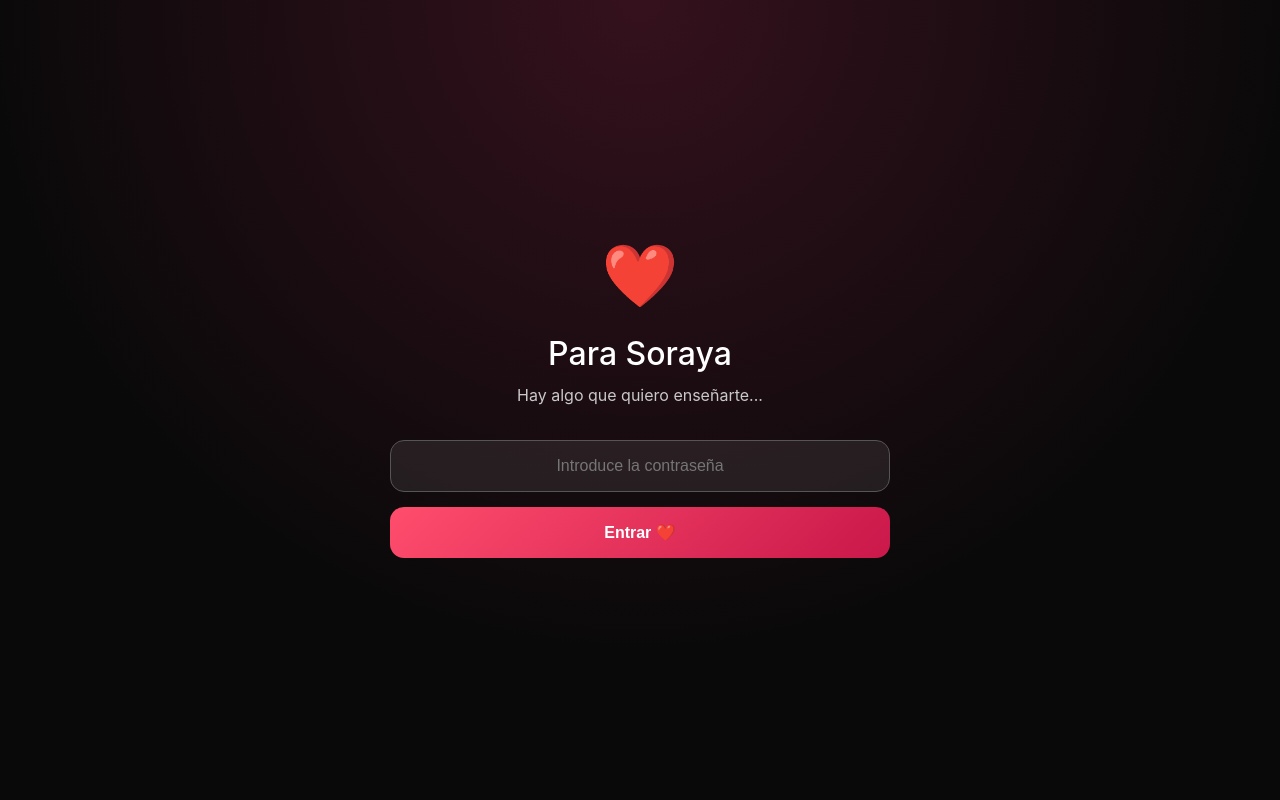
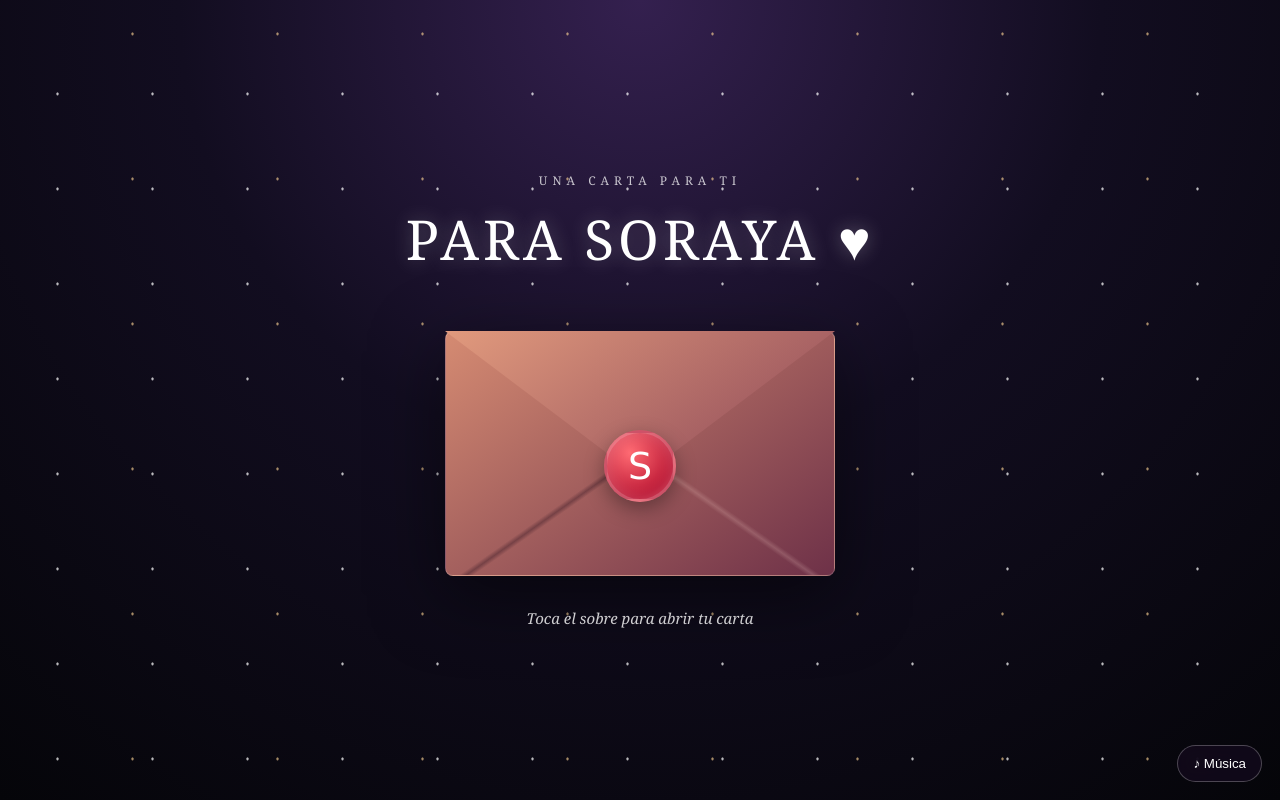
Before and after one commit to rodaander-pixel/Soraya, a plain HTML site: page index.html in a window 1280 px wide. Drawn offline with Linux system fonts and the light colour scheme.

Commit message:
Update index.html

```diff
--- a/index.html
+++ b/index.html
@@ -12,98 +12,270 @@
   padding: 0;
 }
 
+html, body {
+  width: 100%;
+  min-height: 100%;
+}
+
 body {
   min-height: 100vh;
-      background: radial-gradient(circle at top, #35111d, #090909 65%);
+  overflow-x: hidden;
+  background:
+    radial-gradient(circle at 50% 0%, #34204f 0%, #120d20 45%, #050509 100%);
   color: white;
-      font-family: -apple-system, BlinkMacSystemFont, "Segoe UI", sans-serif;
+  font-family: Georgia, "Times New Roman", serif;
+}
+
+/* ESTRELLAS */
+.stars,
+.stars::before,
+.stars::after {
+  position: fixed;
+  inset: 0;
+  pointer-events: none;
+}
+
+.stars {
+  background-image:
+    radial-gradient(circle, rgba(255,255,255,.9) 1px, transparent 1.5px),
+    radial-gradient(circle, rgba(255,215,150,.8) 1px, transparent 1.5px);
+  background-size: 95px 95px, 145px 145px;
+  background-position: 10px 20px, 60px 80px;
+  animation: starsMove 18s linear infinite;
+  opacity: .8;
+}
+
+@keyframes starsMove {
+  from { transform: translateY(0); }
+  to { transform: translateY(95px); }
+}
+
+/* CONTENEDOR */
+.container {
+  min-height: 100vh;
+  display: flex;
+  flex-direction: column;
+  align-items: center;
+  justify-content: center;
+  padding: 35px 20px;
+  position: relative;
+  z-index: 2;
+}
+
+.subtitle {
+  font-size: 12px;
+  letter-spacing: 5px;
+  text-transform: uppercase;
+  opacity: .75;
+  margin-bottom: 12px;
+}
+
+h1 {
+  font-size: clamp(32px, 8vw, 55px);
+  letter-spacing: 4px;
+  font-weight: normal;
+  margin-bottom: 55px;
+  text-shadow: 0 0 20px rgba(255,255,255,.25);
+}
+
+.heart {
+  color: #fff;
+  display: inline-block;
+  animation: heartbeat 2s infinite;
+}
+
+@keyframes heartbeat {
+  0%, 100% { transform: scale(1); }
+  15% { transform: scale(1.15); }
+  30% { transform: scale(1); }
+}
+
+/* SOBRE */
+.envelope-wrapper {
+  perspective: 1000px;
+  cursor: pointer;
+}
+
+.envelope {
+  width: min(82vw, 390px);
+  height: 245px;
+  position: relative;
+  transition: transform .5s ease;
+  filter: drop-shadow(0 20px 35px rgba(0,0,0,.5));
+}
+
+.envelope:hover {
+  transform: translateY(-6px);
+}
+
+.envelope-body {
+  position: absolute;
+  inset: 0;
+  background: linear-gradient(145deg, #d58b72, #6e3148);
+  border-radius: 8px;
+  overflow: hidden;
+  border: 1px solid rgba(255,255,255,.18);
+}
+
+.envelope-body::before {
+  content: "";
+  position: absolute;
+  inset: 0;
+  background:
+    linear-gradient(145deg, transparent 49%, rgba(35,10,25,.35) 50%, transparent 51%),
+    linear-gradient(35deg, transparent 49%, rgba(255,220,210,.18) 50%, transparent 51%);
+}
+
+.flap {
+  position: absolute;
+  left: 0;
+  top: 0;
+  width: 100%;
+  height: 60%;
+  background: linear-gradient(145deg, #e19a7d, #8b4657);
+  clip-path: polygon(0 0, 100% 0, 50% 100%);
+  transform-origin: top;
+  transition: transform 1s cubic-bezier(.65,.05,.36,1);
+  z-index: 4;
+}
+
+.seal {
+  position: absolute;
+  z-index: 5;
+  left: 50%;
+  top: 55%;
+  transform: translate(-50%, -50%);
+  width: 72px;
+  height: 72px;
+  border-radius: 50%;
   display: flex;
   align-items: center;
   justify-content: center;
-      overflow: hidden;
+  background: radial-gradient(circle at 35% 30%, #ff6b73, #bd1835 70%);
+  border: 3px solid rgba(255,255,255,.25);
+  box-shadow:
+    0 7px 20px rgba(0,0,0,.35),
+    inset 0 0 15px rgba(255,255,255,.2);
+  font-size: 38px;
+  font-family: cursive;
+  transition: opacity .5s ease, transform .7s ease;
 }
 
-    .contenedor {
-      width: 90%;
-      max-width: 500px;
-      text-align: center;
-      animation: aparecer 1.5s ease;
+.envelope.open .flap {
+  transform: rotateX(180deg);
 }
 
-    .corazon {
-      font-size: 55px;
-      margin-bottom: 25px;
-      animation: latido 2s infinite;
+.envelope.open .seal {
+  opacity: 0;
+  transform: translate(-50%, -50%) scale(.5);
+}
+
+.envelope.open {
+  transform: translateY(20px);
+}
+
+/* INDICACIÓN */
+.hint {
+  margin-top: 32px;
+  font-style: italic;
+  opacity: .8;
+  font-size: 15px;
+  animation: breathe 2.5s infinite;
+}
+
+@keyframes breathe {
+  50% { opacity: .45; }
+}
+
+/* CARTA */
+.letter {
+  width: min(92vw, 700px);
+  margin-top: 50px;
+  background:
+    linear-gradient(rgba(255,248,226,.96), rgba(241,225,188,.97));
+  color: #39291f;
+  border-radius: 5px;
+  padding: 45px 30px;
+  box-shadow:
+    0 25px 70px rgba(0,0,0,.6),
+    inset 0 0 35px rgba(120,75,30,.12);
+  display: none;
+  animation: letterAppear 1.4s ease forwards;
+}
+
+@keyframes letterAppear {
+  from {
+    opacity: 0;
+    transform: translateY(60px) scale(.95);
+  }
+  to {
+    opacity: 1;
+    transform: translateY(0) scale(1);
+  }
+}
+
+.letter h2 {
+  text-align: center;
+  font-size: 30px;
+  font-weight: normal;
+  margin-bottom: 30px;
+}
+
+.letter p {
+  font-size: 18px;
+  line-height: 1.9;
+  margin-bottom: 22px;
+}
+
+.signature {
+  text-align: right;
+  margin-top: 35px;
+  font-family: cursive;
+  font-size: 25px;
+}
+
+.final-heart {
+  text-align: center;
+  font-size: 35px;
+  margin-top: 30px;
+}
+
+/* MÚSICA */
+.music {
+  position: fixed;
+  bottom: 18px;
+  right: 18px;
+  z-index: 10;
+  border: 1px solid rgba(255,255,255,.25);
+  background: rgba(20,10,30,.7);
+  backdrop-filter: blur(10px);
+  color: white;
+  padding: 10px 15px;
+  border-radius: 30px;
+  cursor: pointer;
+}
+
+/* MÓVIL */
+@media (max-width: 600px) {
+  .container {
+    padding-top: 55px;
   }
 
   h1 {
-      font-size: 32px;
-      font-weight: 500;
-      margin-bottom: 12px;
+    margin-bottom: 40px;
   }
 
-    .subtitulo {
-      color: #c9c9c9;
-      font-size: 16px;
-      margin-bottom: 35px;
+  .envelope {
+    height: 210px;
   }
 
-    input {
-      width: 100%;
-      padding: 16px;
-      border-radius: 14px;
-      border: 1px solid #555;
-      background: rgba(255,255,255,0.08);
-      color: white;
-      text-align: center;
-      font-size: 16px;
-      outline: none;
-      margin-bottom: 15px;
+  .letter {
+    padding: 35px 22px;
   }
 
-    input:focus {
-      border-color: #ff4d6d;
-    }
-
-    button {
-      width: 100%;
-      padding: 16px;
-      border: none;
-      border-radius: 14px;
-      background: linear-gradient(135deg, #ff4d6d, #c9184a);
-      color: white;
-      font-size: 16px;
-      font-weight: 600;
-      cursor: pointer;
-    }
-
-    button:active {
-      transform: scale(0.98);
-    }
-
-    #error {
-      color: #ff8fa3;
-      margin-top: 15px;
-      display: none;
-    }
-
-    @keyframes aparecer {
-      from {
-        opacity: 0;
-        transform: translateY(25px);
-      }
-      to {
-        opacity: 1;
-        transform: translateY(0);
-      }
-    }
-
-    @keyframes latido {
-      0%, 100% {
-        transform: scale(1);
-      }
-      50% {
-        transform: scale(1.12);
+  .letter p {
+    font-size: 17px;
+    line-height: 1.8;
   }
 }
 </style>
@@ -111,47 +283,139 @@
 
 <body>
 
-  <div class="contenedor">
+<div class="stars"></div>
 
-    <div class="corazon">❤️</div>
+<main class="container">
 
-    <h1>Para Soraya</h1>
+  <div class="subtitle">Una carta para ti</div>
 
-    <p class="subtitulo">
-      Hay algo que quiero enseñarte...
-    </p>
+  <h1>
+    PARA SORAYA <span class="heart">♥</span>
+  </h1>
 
-    <input
-      type="password"
-      id="password"
-      placeholder="Introduce la contraseña"
-    >
+  <div class="envelope-wrapper" id="envelopeWrapper">
 
-    <button onclick="entrar()">
-      Entrar ❤️
-    </button>
+    <div class="envelope" id="envelope">
 
-    <p id="error">
-      Esa no es la contraseña...
-    </p>
+      <div class="envelope-body"></div>
+
+      <div class="flap"></div>
+
+      <div class="seal">S</div>
 
     </div>
 
+  </div>
+
+  <div class="hint" id="hint">
+    Toca el sobre para abrir tu carta
+  </div>
+
+  <article class="letter" id="letter">
+
+    <h2>Para ti, Soraya ❤️</h2>
+
+    <p>
+      Hay cosas que son difíciles de explicar con palabras,
+      pero aun así quería intentar escribirte algo que pudieras
+      guardar.
+    </p>
+
+    <p>
+      Desde que llegaste a mi vida, has conseguido convertir
+      muchos momentos normales en momentos que recuerdo con
+      una sonrisa.
+    </p>
+
+    <p>
+      No quiero que esta carta sea solamente unas palabras
+      bonitas. Quiero que sea un pequeño recuerdo de todo lo
+      que siento por ti y de lo importante que eres para mí.
+    </p>
+
+    <p>
+      Gracias por estar a mi lado, por hacerme sonreír y por
+      compartir conmigo tantos momentos. Espero que podamos
+      seguir creando muchos más recuerdos juntos.
+    </p>
+
+    <p>
+      Si algún día dudas de lo mucho que significas para mí,
+      vuelve a esta carta.
+    </p>
+
+    <div class="signature">
+      Con todo mi amor,<br>
+      Ander ❤️
+    </div>
+
+    <div class="final-heart">♥</div>
+
+  </article>
+
+</main>
+
+<button class="music" id="musicButton">
+  ♪ Música
+</button>
+
+<audio id="music" loop>
+  <source src="musica.mp3" type="audio/mpeg">
+</audio>
+
 <script>
-    function entrar() {
+const envelope = document.getElementById("envelope");
+const wrapper = document.getElementById("envelopeWrapper");
+const letter = document.getElementById("letter");
+const hint = document.getElementById("hint");
+const music = document.getElementById("music");
+const musicButton = document.getElementById("musicButton");
 
-      const contraseña = document.getElementById("password").value;
+let opened = false;
 
-      if (contraseña === "mi cuadro de 30 millones") {
+wrapper.addEventListener("click", () => {
 
-     window.location.href = "https://rodaander-pixel.github.io/Soraya/video.html";
+  if (opened) return;
 
+  opened = true;
+
+  envelope.classList.add("open");
+
+  hint.style.opacity = "0";
+
+  setTimeout(() => {
+    letter.style.display = "block";
+
+    letter.scrollIntoView({
+      behavior: "smooth",
+      block: "start"
+    });
+  }, 850);
+
+  music.volume = 0.35;
+
+  music.play()
+    .then(() => {
+      musicButton.textContent = "❚❚ Pausar música";
+    })
+    .catch(() => {
+      musicButton.textContent = "♪ Música";
+    });
+});
+
+musicButton.addEventListener("click", (event) => {
+
+  event.stopPropagation();
+
+  if (music.paused) {
+    music.play();
+    musicButton.textContent = "❚❚ Pausar música";
   } else {
+    music.pause();
+    musicButton.textContent = "♪ Música";
+  }
 
-        document.getElementById("error").style.display = "block";
-
-      }
-    }
+});
 </script>
 
 </body>
```
Lines whose indentation alone changed are shown as unchanged.
